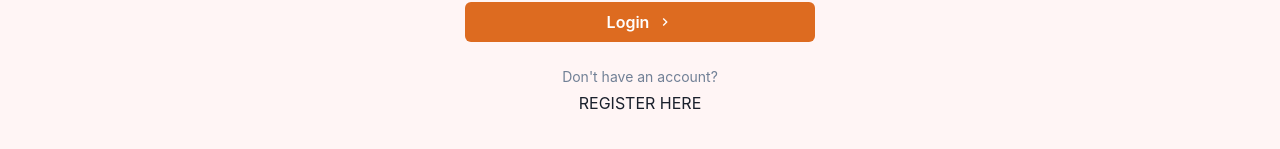
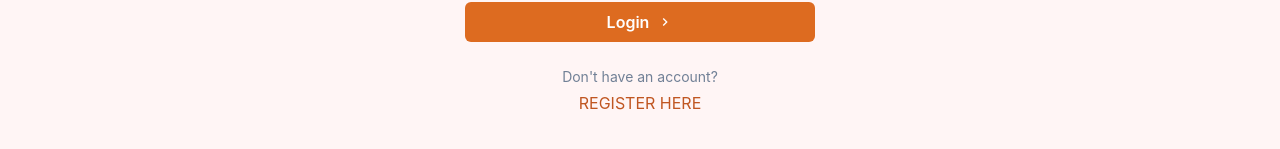
Before and after one commit to radoslavtomas/addressbook, a React (Vite) app: page / in a window 1280 px wide. Shown: the part 353-502 px from the top of the page. Built offline with nearby package versions, Linux system fonts and the light colour scheme.

Commit message:
color scheme wip

```diff
--- a/src/pages/Login/Login.jsx
+++ b/src/pages/Login/Login.jsx
@@ -8,6 +8,8 @@ import {
   FormLabel,
   Heading,
   Input,
+  Text,
+  useColorModeValue
 } from '@chakra-ui/react'
 import { Link } from 'react-router-dom'
 import { ChevronRightIcon } from '@chakra-ui/icons'
@@ -72,7 +74,7 @@ const Login = () => {
           <p>Don&apos;t have an account?</p>
         </Center>
         <Center textTransform={'uppercase'}>
-          <Link to="/register">Register here</Link>
+          <Link to="/register"><Text color={useColorModeValue('orange.600', 'gray.400')}>Register here</Text></Link>
         </Center>
       </Box>
     </Container>
```
